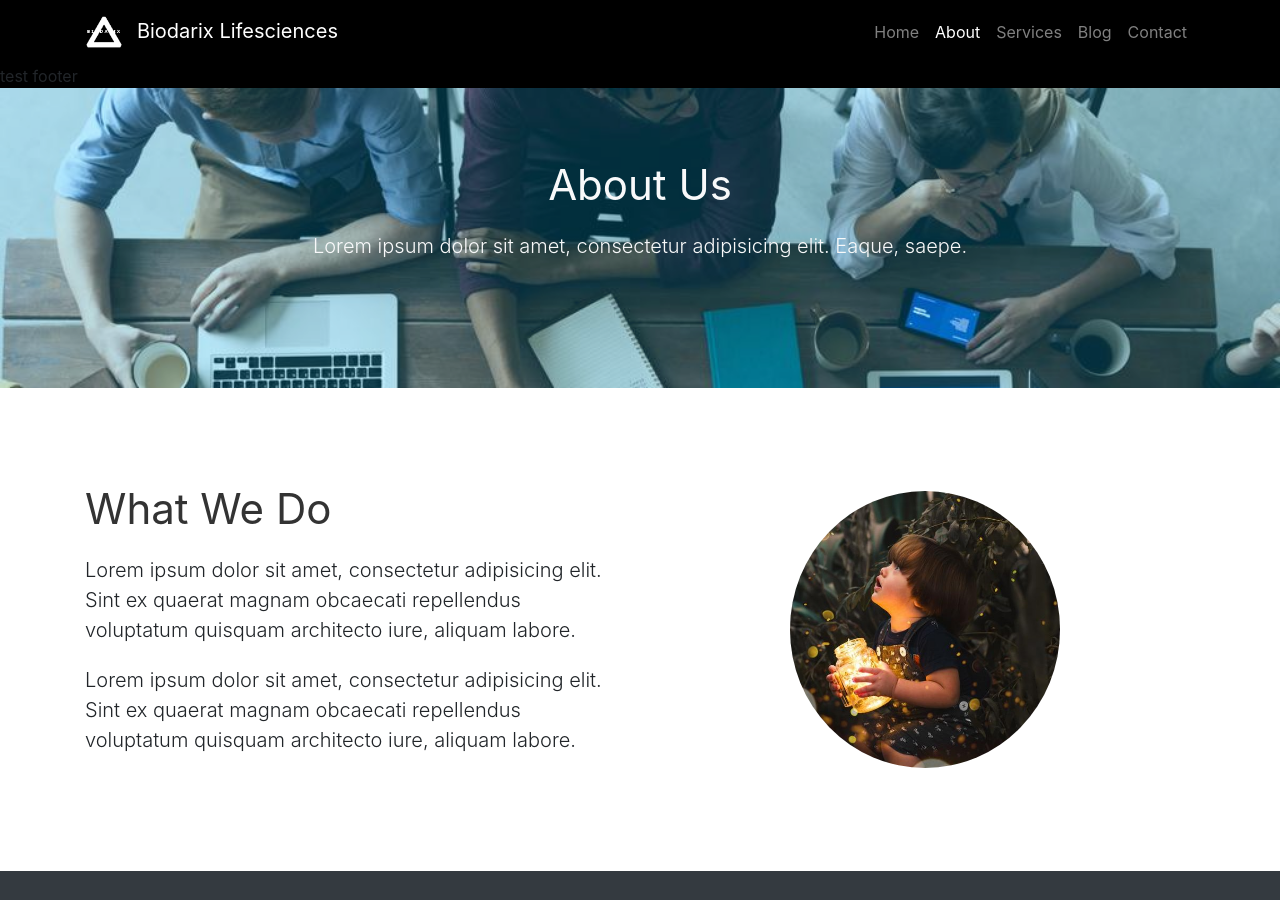
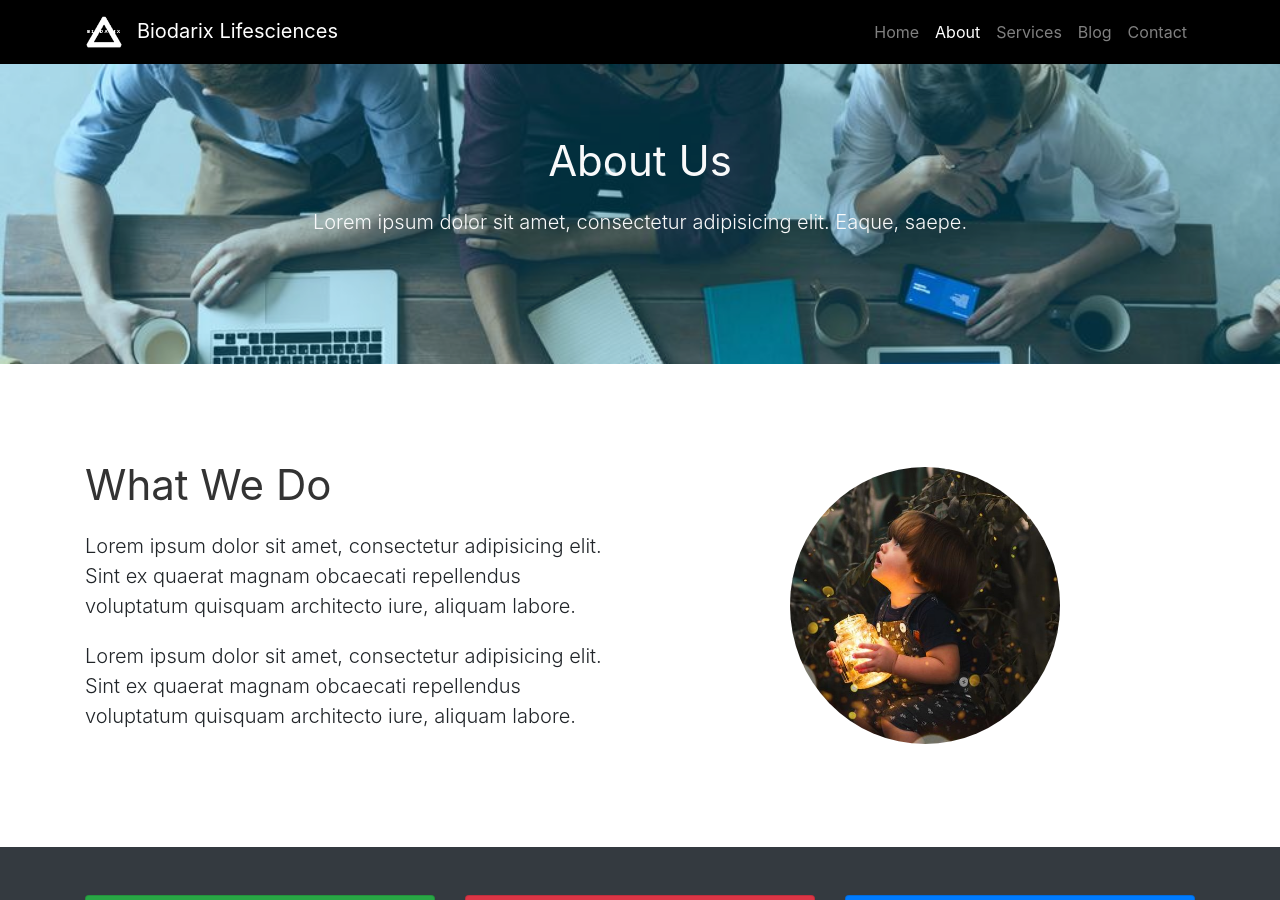
Before and after one commit to Biodarix/biodarix.github.io, a Jekyll site: the page about.html, which Jekyll copies as it is, in a window 1280 px wide and 900 px high. Built offline with Jekyll 4.4.1, drawn with Linux system fonts in a browser that asks for light colours.

Commit message:
Update about.html

```diff
--- a/about.html
+++ b/about.html
@@ -55,7 +55,6 @@
 	</nav>
 	<!-- Nav Section End -->
 
-	<div id="footer">test footer</div>
 
 	<!-- About Section Start -->
 	<section id="about"   class="text-center py-5 text-light">
```
Also changed, not shown: other parts of about.html (+1 -0 lines).
